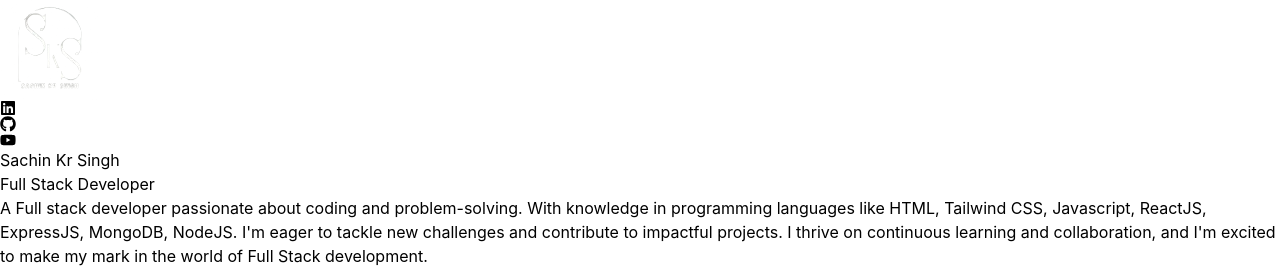
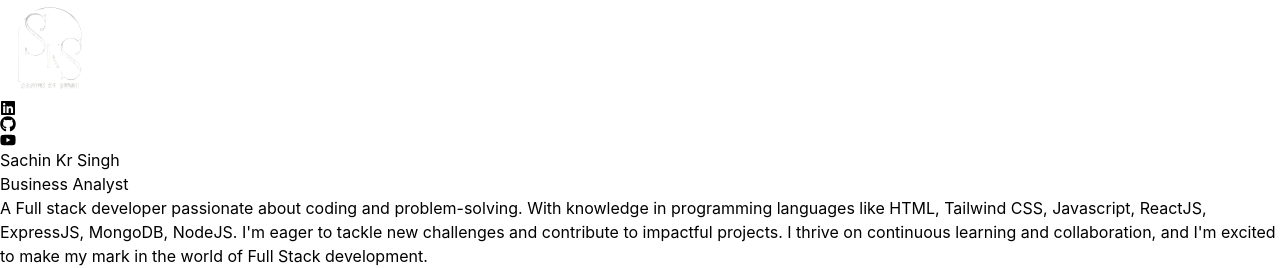
Before and after one commit to SachinkrSingh001/sachin-portfolio-reactjs, a React (Vite) app: page / in a window 1280 px wide. Shown: the top 268 px of the page. Built offline with nearby package versions, Linux system fonts and the light colour scheme.

Commit message:
Hero.jsx

```diff
--- a/src/components/Hero.jsx
+++ b/src/components/Hero.jsx
@@ -28,7 +28,7 @@ const Hero = () => {
                      initial="hidden"
                      animate="visible"
                     className="bg-gradient-to-r from-pink-300 via-slate-500 to-purple-500 bg-clip-text text-3xl tracking-tight text-transparent">
-                      Full Stack Developer
+                      Business Analyst
                     </motion.span>
                     <motion.p
                     variants={container(1)}
@@ -41,7 +41,7 @@ const Hero = () => {
                      initial="hidden"
                      animate="visible"
                     className="bg-gradient-to-r from-pink-200 via-slate-500 to-purple-300 bg-clip-text text-1xl tracking-tight text-transparent">
-                    <a href="https://drive.google.com/file/d/1meTTSO25MsSnDDVnb-4otk1JNDRPMRhU/view?usp=drive_link" target="blank">
+                    <a href="https://drive.google.com/file/d/10VjdFuFMeokrPWVJWU9nk3IS6nCBtGzz/view?usp=sharing" target="blank">
                     Download Resume </a> </motion.h3>
 
                  </div>
```
